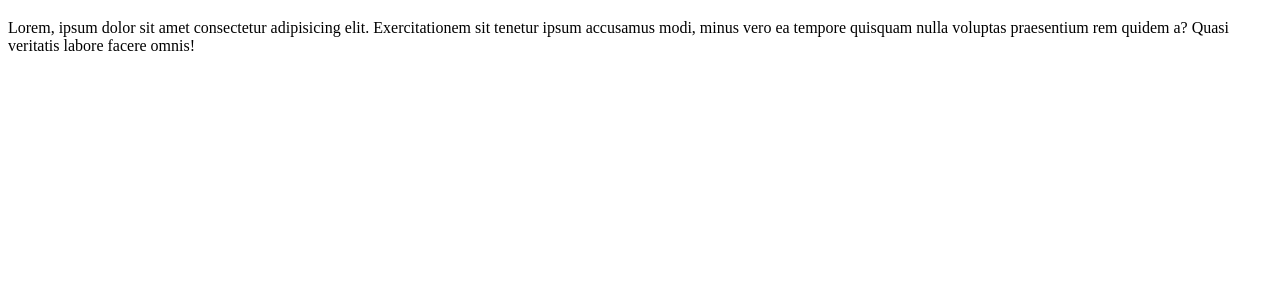
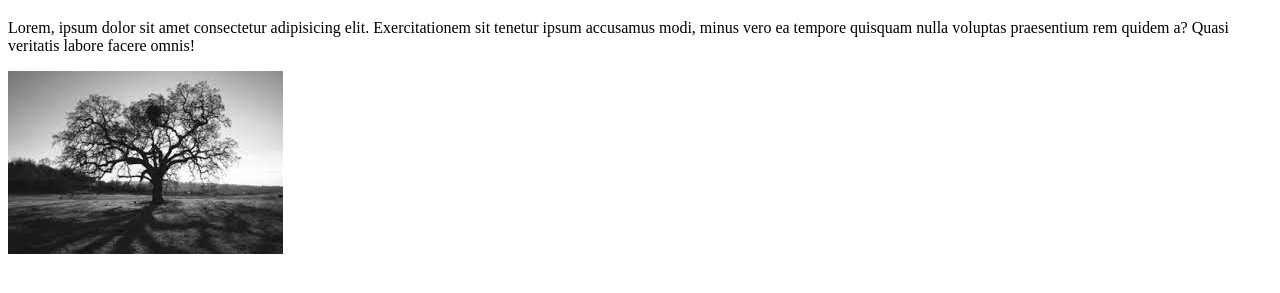
Before and after one commit to polyranidas/git-project, a plain HTML site: page index.html in a window 1280 px wide. Shown: the part 61-354 px from the top of the page. Drawn offline with Linux system fonts and the light colour scheme.

Commit message:
tree image

```diff
--- a/index.html
+++ b/index.html
@@ -9,6 +9,7 @@
 <body>
     <h1>poly rani das</h1>
     <p>Lorem, ipsum dolor sit amet consectetur adipisicing elit. Exercitationem sit tenetur ipsum accusamus modi, minus vero ea tempore quisquam nulla voluptas praesentium rem quidem a? Quasi veritatis labore facere omnis!</p>
+    <img src="images/tree.jpg" alt="">
 
 </body>
 </html>
```
Also changed, not shown: images/tree.jpg (added).
